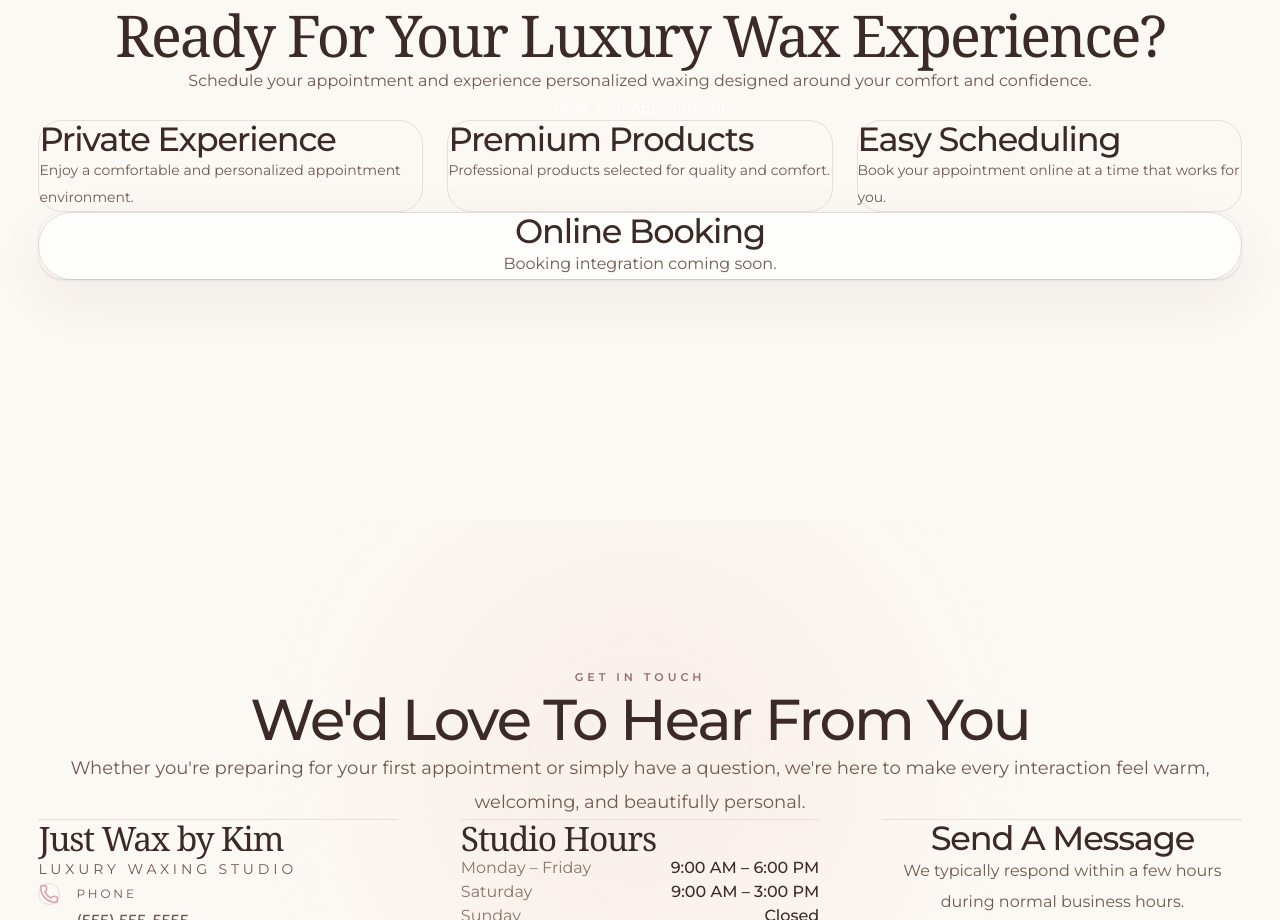
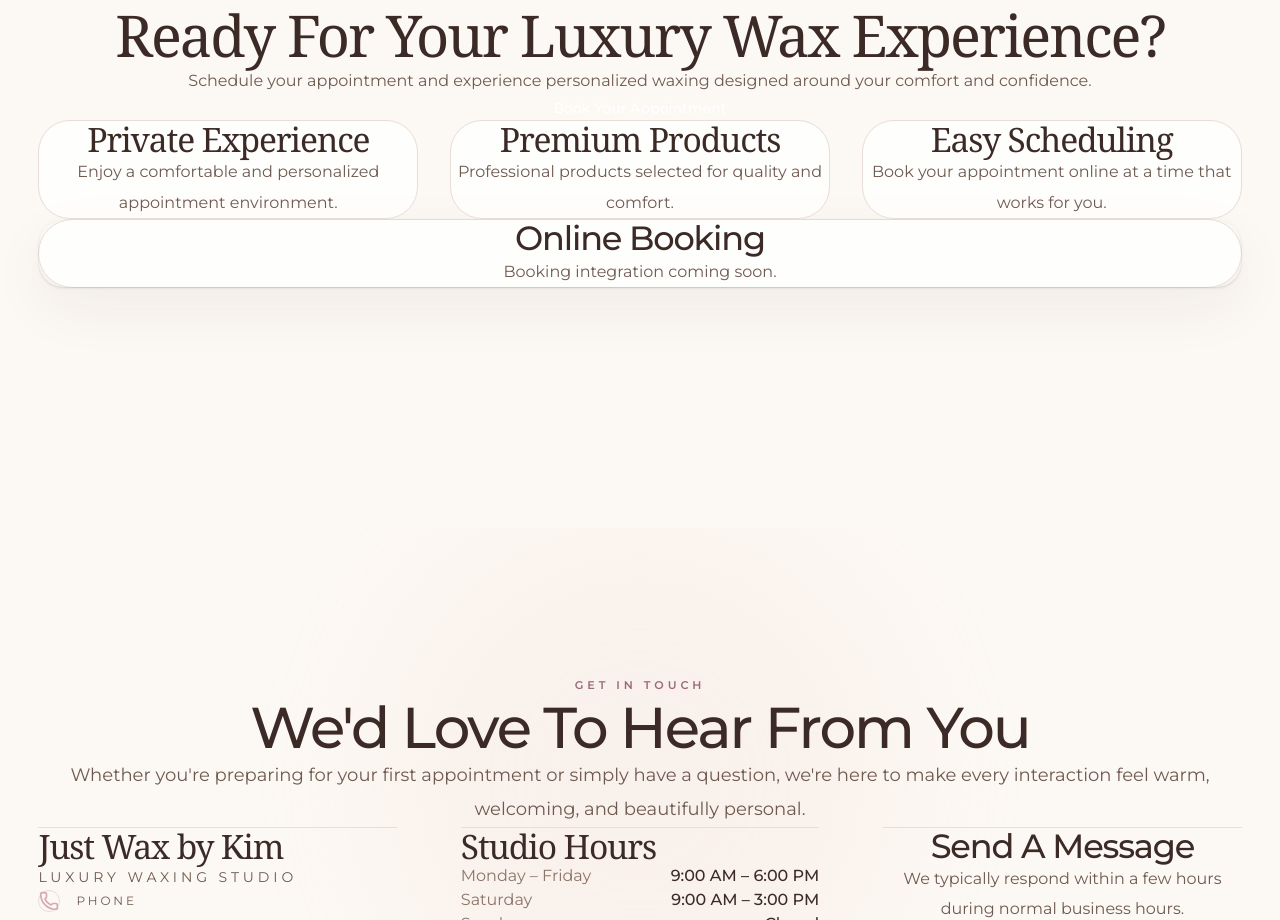
Before and after one commit to kevin-phan-25/just-wax-by-kim, a Next.js app: page / in a window 1280 px wide. Shown: the part 6720-7640 px from the top of the page. Built offline with nearby package versions, Linux system fonts and the light colour scheme; a web font is replaced by a local one.

Commit message:
Update BookingBenefits.tsx

```diff
--- a/features/booking/BookingBenefits.tsx
+++ b/features/booking/BookingBenefits.tsx
@@ -1,93 +1,90 @@
 /**
- * -----------------------------------------------------------------------------
+ * ------------------------------------------------------------------
  * File: BookingBenefits.tsx
  *
- * Created: July 27, 2026
- *
  * Description:
- * Booking benefit cards.
+ * Luxury booking benefit cards.
  *
  * Changes:
- * - July 27, 2026
- *   - Added trust indicators.
  *
- * -----------------------------------------------------------------------------
+ * - Expanded card presentation
+ * - Added luxury editorial styling
+ * - Centered content
+ * - Improved spacing
+ * - Matches Services/Testimonial theme
+ *
+ * ------------------------------------------------------------------
  */
 
-
 import {
-
-bookingBenefits
-
-}
-
-from "./booking.data";
+  bookingBenefits,
+} from "./booking.data";
 
 
-
-export default function BookingBenefits(){
-
+export default function BookingBenefits() {
 
   return (
 
     <div
-
       className="
         grid
-gap-6
+        w-full
+        gap-8
         md:grid-cols-3
       "
-
     >
 
+      {
+        bookingBenefits.map((item) => (
 
-{
-
-bookingBenefits.map((item)=>(
-
-
-<div
-
+          <article
             key={item.title}
-
             className="
-rounded-3xl
+              flex
+              flex-col
+              items-center
+              rounded-[32px]
               border
               border-brand-border
-p-6
+              bg-white/80
+              p-8
+              text-center
+              transition-all
+              duration-300
+              hover:-translate-y-2
+              hover:shadow-[0_20px_50px_rgba(59,42,38,0.08)]
             "
-
           >
 
-
-<h3 className="
-font-semibold
-">
+            <h3
+              className="
+                font-serif
+                text-2xl
+                text-brand-espresso
+              "
+            >
 
               {item.title}
 
             </h3>
 
 
-
-<p className="
-mt-3
-text-sm
+            <p
+              className="
+                mt-4
+                leading-relaxed
                 text-brand-taupe
-">
+              "
+            >
 
               {item.description}
 
             </p>
 
 
-
-</div>
-
+          </article>
 
         ))
-
-
       }
 
 
@@ -95,5 +92,4 @@ text-brand-taupe
 
   );
 
-
 }
```
Lines whose indentation alone changed are shown as unchanged.
